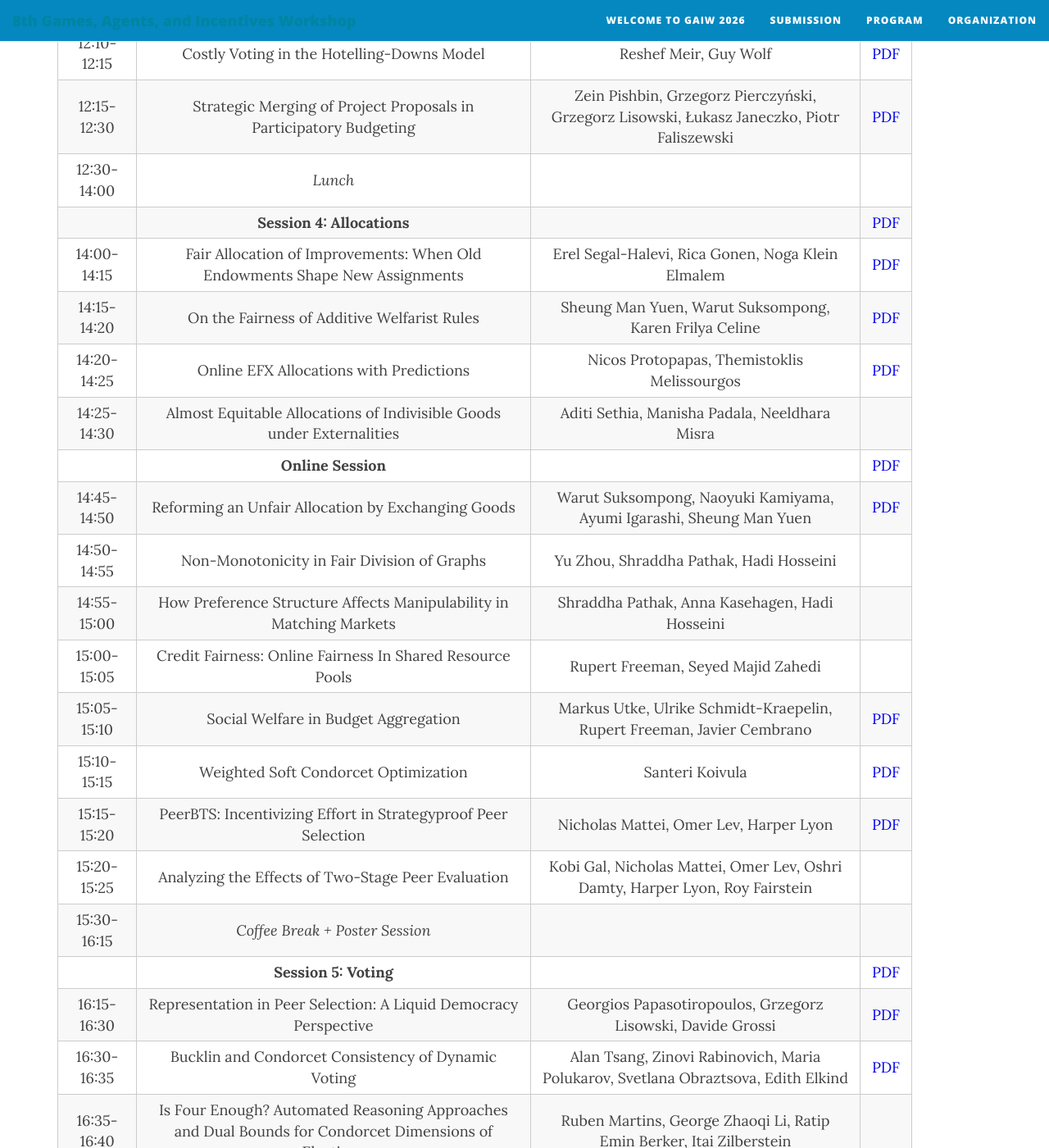
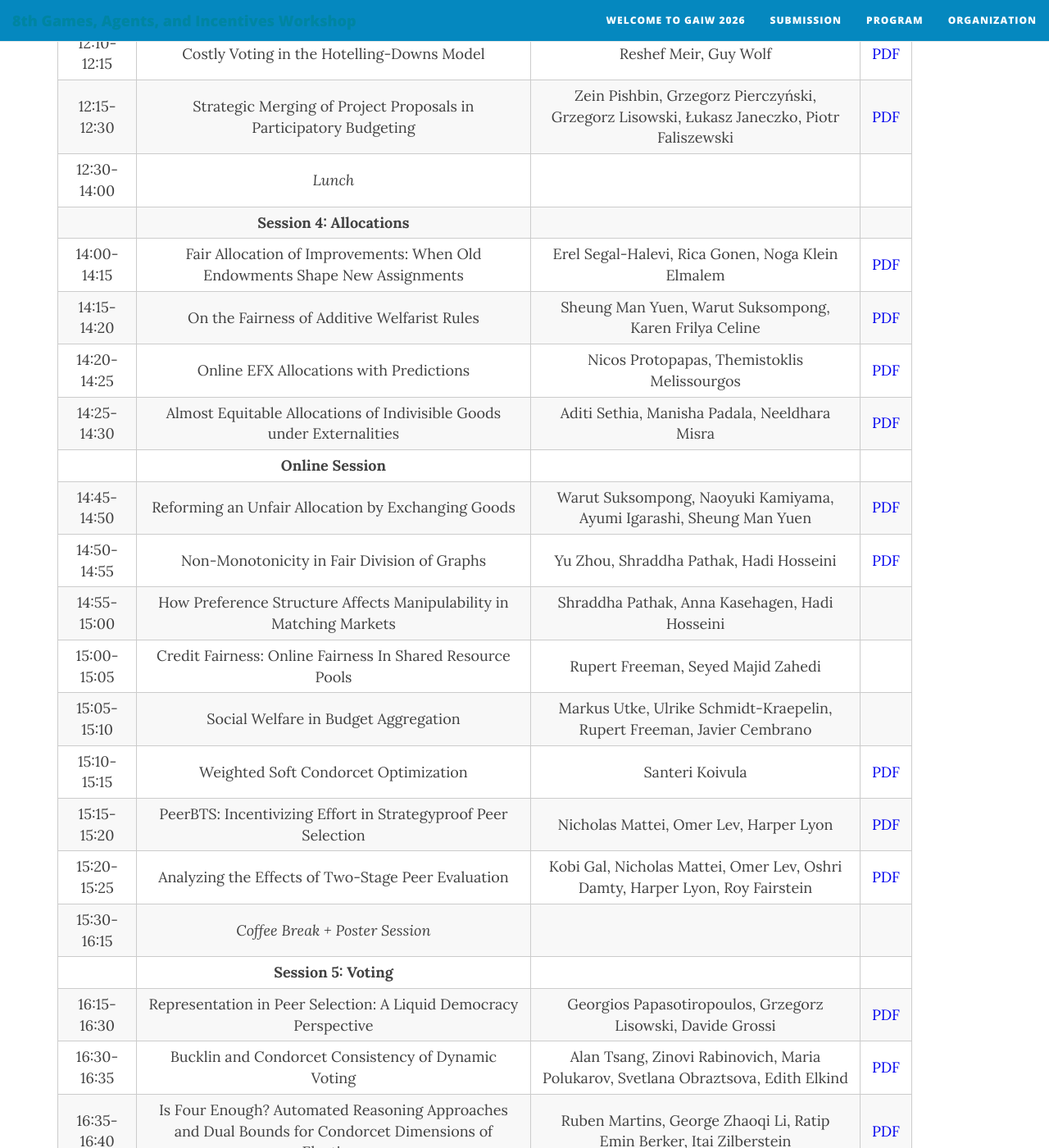
Before and after one commit to gtep-workshops/gaiw2026, a Jekyll site: the page built from program.md, in a window 1280 px wide and 1400 px high, scrolled down 2189 px. Shown: the whole window at 82% size. Built offline with Jekyll 4.4.1, drawn with Linux system fonts in a browser that asks for light colours; nearby versions of some CDN libraries.

```diff
--- a/program.md
+++ b/program.md
@@ -49,27 +49,27 @@ The 8th Games, Agents, and Incentives workshop will be held at AAMAS 2026.
 | 12:10-12:15 | Costly Voting in the Hotelling-Downs Model                                                                    | Reshef Meir, Guy Wolf                                                                     | <a href="https://gtep-workshops.github.io/gaiw2026/pdf/54.pdf"> PDF </a> |
 | 12:15-12:30 | Strategic Merging of Project Proposals in Participatory Budgeting                                             | Zein Pishbin, Grzegorz Pierczyński, Grzegorz Lisowski, Łukasz Janeczko, Piotr Faliszewski | <a href="https://gtep-workshops.github.io/gaiw2026/pdf/52.pdf"> PDF </a> |
 | 12:30-14:00 | _Lunch_                                                                                                       |                                                                                           |                                                                          |
-|             | **Session 4: Allocations**                                                                                    |                                                                                           | <a href="https://gtep-workshops.github.io/gaiw2026/pdf/47.pdf"> PDF </a> |
-| 14:00-14:15 | Fair Allocation of Improvements: When Old Endowments Shape New Assignments                                    | Erel Segal-Halevi, Rica Gonen, Noga Klein Elmalem                                         | <a href="https://gtep-workshops.github.io/gaiw2026/pdf/6.pdf"> PDF </a>  |
-| 14:15-14:20 | On the Fairness of Additive Welfarist Rules                                                                   | Sheung Man Yuen, Warut Suksompong, Karen Frilya Celine                                    | <a href="https://gtep-workshops.github.io/gaiw2026/pdf/29.pdf"> PDF </a> |
-| 14:20-14:25 | Online EFX Allocations with Predictions                                                                       | Nicos Protopapas, Themistoklis Melissourgos                                               | <a href="https://gtep-workshops.github.io/gaiw2026/pdf/53.pdf"> PDF </a> |
-| 14:25-14:30 | Almost Equitable Allocations of Indivisible Goods under Externalities                                         | Aditi Sethia, Manisha Padala, Neeldhara Misra                                             |                                                                          |
-|             | **Online Session**                                                                                            |                                                                                           | <a href="https://gtep-workshops.github.io/gaiw2026/pdf/22.pdf"> PDF </a> |
-| 14:45-14:50 | Reforming an Unfair Allocation by Exchanging Goods                                                            | Warut Suksompong, Naoyuki Kamiyama, Ayumi Igarashi, Sheung Man Yuen                       | <a href="https://gtep-workshops.github.io/gaiw2026/pdf/16.pdf"> PDF </a> |
-| 14:50-14:55 | Non-Monotonicity in Fair Division of Graphs                                                                   | Yu Zhou, Shraddha Pathak, Hadi Hosseini                                                   |                                                                          |
+|             | **Session 4: Allocations**                                                                                    |                                                                                           |                                                                          |
+| 14:00-14:15 | Fair Allocation of Improvements: When Old Endowments Shape New Assignments                                    | Erel Segal-Halevi, Rica Gonen, Noga Klein Elmalem                                         | <a href="https://gtep-workshops.github.io/gaiw2026/pdf/47.pdf"> PDF </a> |
+| 14:15-14:20 | On the Fairness of Additive Welfarist Rules                                                                   | Sheung Man Yuen, Warut Suksompong, Karen Frilya Celine                                    | <a href="https://gtep-workshops.github.io/gaiw2026/pdf/6.pdf"> PDF </a>  |
+| 14:20-14:25 | Online EFX Allocations with Predictions                                                                       | Nicos Protopapas, Themistoklis Melissourgos                                               | <a href="https://gtep-workshops.github.io/gaiw2026/pdf/29.pdf"> PDF </a> |
+| 14:25-14:30 | Almost Equitable Allocations of Indivisible Goods under Externalities                                         | Aditi Sethia, Manisha Padala, Neeldhara Misra                                             | <a href="https://gtep-workshops.github.io/gaiw2026/pdf/53.pdf"> PDF </a> |
+|             | **Online Session**                                                                                            |                                                                                           |                                                                          |
+| 14:45-14:50 | Reforming an Unfair Allocation by Exchanging Goods                                                            | Warut Suksompong, Naoyuki Kamiyama, Ayumi Igarashi, Sheung Man Yuen                       | <a href="https://gtep-workshops.github.io/gaiw2026/pdf/22.pdf"> PDF </a> |
+| 14:50-14:55 | Non-Monotonicity in Fair Division of Graphs                                                                   | Yu Zhou, Shraddha Pathak, Hadi Hosseini                                                   | <a href="https://gtep-workshops.github.io/gaiw2026/pdf/16.pdf"> PDF </a> |
 | 14:55-15:00 | How Preference Structure Affects Manipulability in Matching Markets                                           | Shraddha Pathak, Anna Kasehagen, Hadi Hosseini                                            |                                                                          |
 | 15:00-15:05 | Credit Fairness: Online Fairness In Shared Resource Pools                                                     | Rupert Freeman, Seyed Majid Zahedi                                                        |                                                                          |
-| 15:05-15:10 | Social Welfare in Budget Aggregation                                                                          | Markus Utke, Ulrike Schmidt-Kraepelin, Rupert Freeman, Javier Cembrano                    | <a href="https://gtep-workshops.github.io/gaiw2026/pdf/11.pdf"> PDF </a> |
-| 15:10-15:15 | Weighted Soft Condorcet Optimization                                                                          | Santeri Koivula                                                                           | <a href="https://gtep-workshops.github.io/gaiw2026/pdf/10.pdf"> PDF </a> |
-| 15:15-15:20 | PeerBTS: Incentivizing Effort in Strategyproof Peer Selection                                                 | Nicholas Mattei, Omer Lev, Harper Lyon                                                    | <a href="https://gtep-workshops.github.io/gaiw2026/pdf/14.pdf"> PDF </a> |
-| 15:20-15:25 | Analyzing the Effects of Two-Stage Peer Evaluation                                                            | Kobi Gal, Nicholas Mattei, Omer Lev, Oshri Damty, Harper Lyon, Roy Fairstein              |                                                                          |
+| 15:05-15:10 | Social Welfare in Budget Aggregation                                                                          | Markus Utke, Ulrike Schmidt-Kraepelin, Rupert Freeman, Javier Cembrano                    |                                                                          |
+| 15:10-15:15 | Weighted Soft Condorcet Optimization                                                                          | Santeri Koivula                                                                           | <a href="https://gtep-workshops.github.io/gaiw2026/pdf/11.pdf"> PDF </a> |
+| 15:15-15:20 | PeerBTS: Incentivizing Effort in Strategyproof Peer Selection                                                 | Nicholas Mattei, Omer Lev, Harper Lyon                                                    | <a href="https://gtep-workshops.github.io/gaiw2026/pdf/10.pdf"> PDF </a> |
+| 15:20-15:25 | Analyzing the Effects of Two-Stage Peer Evaluation                                                            | Kobi Gal, Nicholas Mattei, Omer Lev, Oshri Damty, Harper Lyon, Roy Fairstein              | <a href="https://gtep-workshops.github.io/gaiw2026/pdf/14.pdf"> PDF </a> |
 | 15:30-16:15 | _Coffee Break + Poster Session_                                                                               |                                                                                           |                                                                          |
-|             | **Session 5: Voting**                                                                                         |                                                                                           | <a href="https://gtep-workshops.github.io/gaiw2026/pdf/42.pdf"> PDF </a> |
-| 16:15-16:30 | Representation in Peer Selection: A Liquid Democracy Perspective                                              | Georgios Papasotiropoulos, Grzegorz Lisowski, Davide Grossi                               | <a href="https://gtep-workshops.github.io/gaiw2026/pdf/17.pdf"> PDF </a> |
-| 16:30-16:35 | Bucklin and Condorcet Consistency of Dynamic Voting                                                           | Alan Tsang, Zinovi Rabinovich, Maria Polukarov, Svetlana Obraztsova, Edith Elkind         | <a href="https://gtep-workshops.github.io/gaiw2026/pdf/24.pdf"> PDF </a> |
-| 16:35-16:40 | Is Four Enough? Automated Reasoning Approaches and Dual Bounds for Condorcet Dimensions of Elections          | Ruben Martins, George Zhaoqi Li, Ratip Emin Berker, Itai Zilberstein                      |                                                                          |
-| 16:40-16:45 | Algorithms for Structured Elections under Thiele Voting Rules                                                 | Krzysztof Sornat, Alexandra Anna Lassota                                                  | <a href="https://gtep-workshops.github.io/gaiw2026/pdf/36.pdf"> PDF </a> |
-| 16:45-16:50 | What Are People’s Actual Utility Functions in Budget Aggregation?                                             | Erel Segal-Halevi, Rica Gonen, Lioz Akirav, Ayelet Amster                                 |                                                                          |
-| 16:50-16:55 | Aggregating Rankings from Heterogeneous Voters                                                                | Reshef Meir, Doron Kabla                                                                  | <a href="https://gtep-workshops.github.io/gaiw2026/pdf/46.pdf"> PDF </a> |
-| 16:55-17:00 | Optimized Distortion in Linear Social Choice                                                                  | Yevgeniy Vorobeychik, Luise Ge, Gregory Kehne                                             |                                                                          |
+|             | **Session 5: Voting**                                                                                         |                                                                                           |                                                                          |
+| 16:15-16:30 | Representation in Peer Selection: A Liquid Democracy Perspective                                              | Georgios Papasotiropoulos, Grzegorz Lisowski, Davide Grossi                               | <a href="https://gtep-workshops.github.io/gaiw2026/pdf/42.pdf"> PDF </a> |
+| 16:30-16:35 | Bucklin and Condorcet Consistency of Dynamic Voting                                                           | Alan Tsang, Zinovi Rabinovich, Maria Polukarov, Svetlana Obraztsova, Edith Elkind         | <a href="https://gtep-workshops.github.io/gaiw2026/pdf/17.pdf"> PDF </a> |
+| 16:35-16:40 | Is Four Enough? Automated Reasoning Approaches and Dual Bounds for Condorcet Dimensions of Elections          | Ruben Martins, George Zhaoqi Li, Ratip Emin Berker, Itai Zilberstein                      | <a href="https://gtep-workshops.github.io/gaiw2026/pdf/24.pdf"> PDF </a> |
+| 16:40-16:45 | Algorithms for Structured Elections under Thiele Voting Rules                                                 | Krzysztof Sornat, Alexandra Anna Lassota                                                  |                                                                          |
+| 16:45-16:50 | What Are People’s Actual Utility Functions in Budget Aggregation?                                             | Erel Segal-Halevi, Rica Gonen, Lioz Akirav, Ayelet Amster                                 | <a href="https://gtep-workshops.github.io/gaiw2026/pdf/36.pdf"> PDF </a> |
+| 16:50-16:55 | Aggregating Rankings from Heterogeneous Voters                                                                | Reshef Meir, Doron Kabla                                                                  |                                                                          |
+| 16:55-17:00 | Optimized Distortion in Linear Social Choice                                                                  | Yevgeniy Vorobeychik, Luise Ge, Gregory Kehne                                             | <a href="https://gtep-workshops.github.io/gaiw2026/pdf/46.pdf"> PDF </a> |
 | 17:00-17:45 | _Poster Session_                                                                                              |                                                                                           |                                                                          |
```
